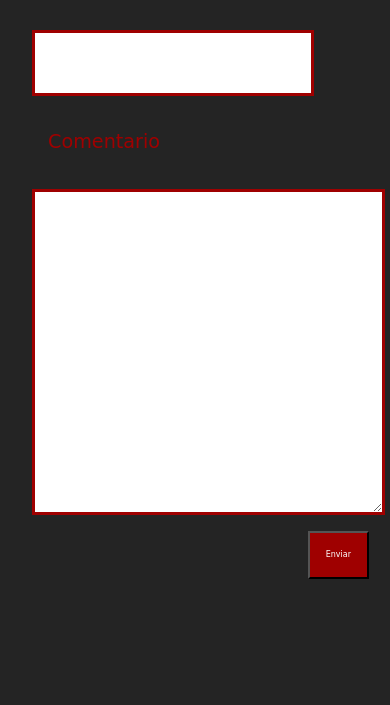
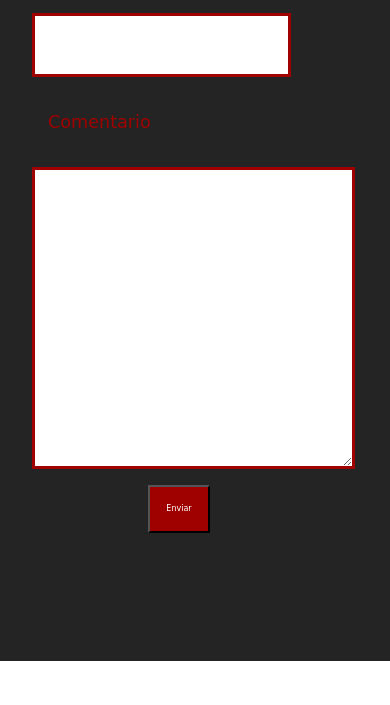
Before and after one commit to GGuede/Entrega-Final-Javascript, a website: page Contacto.html in a window 390 px wide. Shown: the part 1078-1783 px from the top of the page. Drawn offline with nearby package versions, Linux system fonts and the light colour scheme; a web font is replaced by a local one.

Commit message:
modificaciones de media querrys 5

```diff
--- a/scss/estilo.scss
+++ b/scss/estilo.scss
@@ -117,10 +117,12 @@ p{
         "main"
         "footer";
         .nombresContacto{
-            font-size: 1.2rem;
+            font-size: 1.1rem;
             margin-left: 2rem;
         }
         .divEnviar{
+            display: flex;
+            justify-content: center;
             .enviar{
                 font-size: 0.5rem;
                 margin-right: 2rem;
@@ -144,7 +146,7 @@ p{
                 }
             }
         }
-        }
+    }
 
 
 @media screen and (max-width: 1024px){
```
Also changed, not shown: css/estilo.css.
